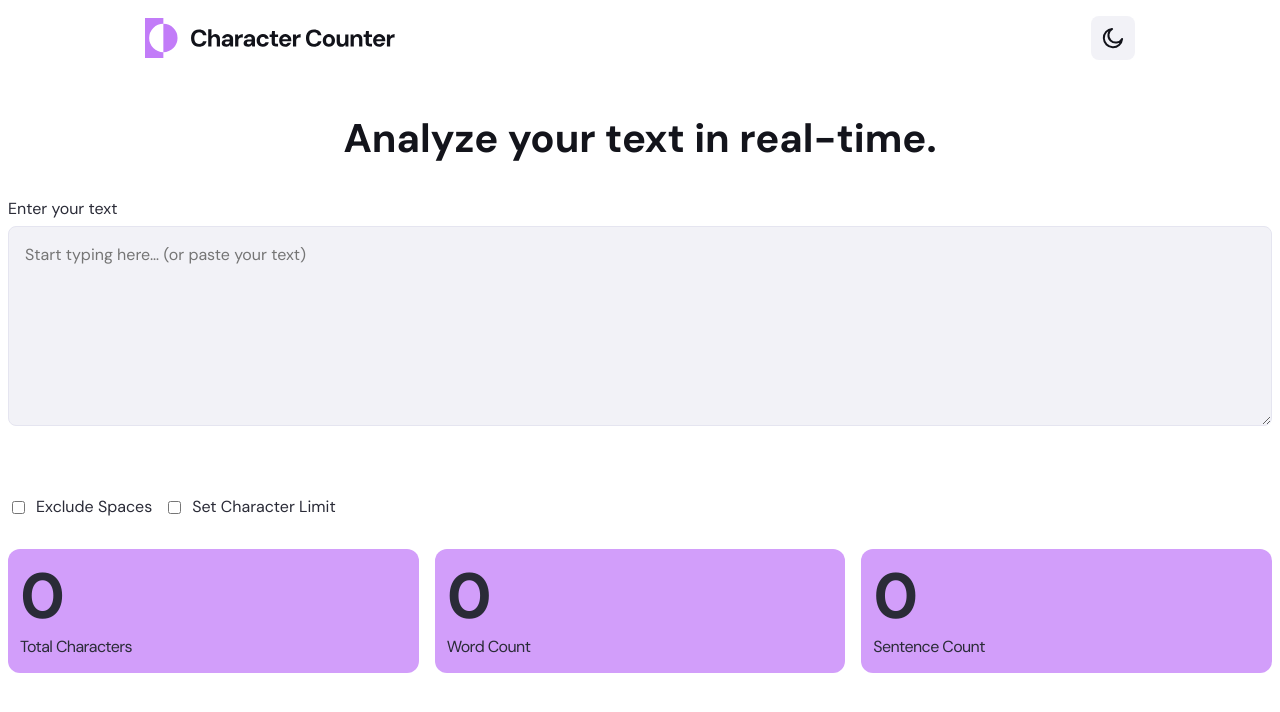
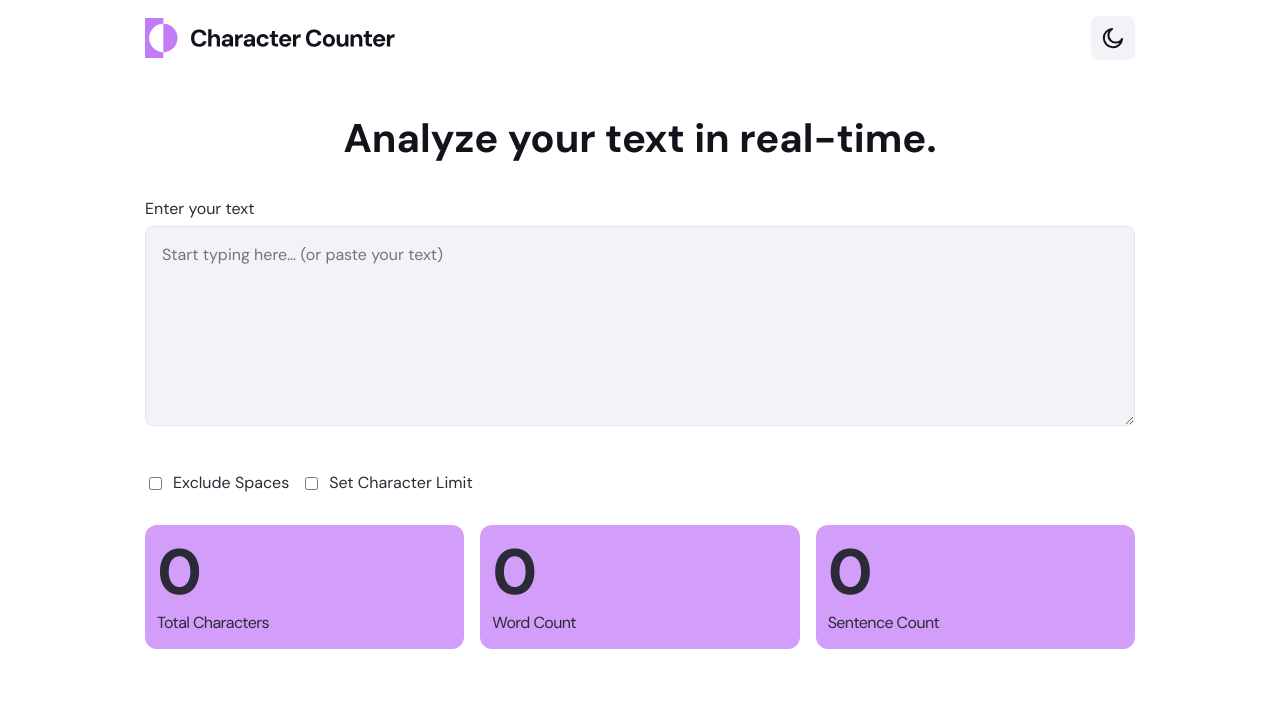
Before and after one commit to MattPahuta/character-counter-app, a React (Vite) app: page / in a window 1280 px wide. Shown: the top 712 px of the page. Built offline with nearby package versions, Linux system fonts and the light colour scheme; the HTML template or start-up script is replaced by a standard one.

Commit message:
Adjust interactive styles, warning logic

```diff
--- a/src/App.jsx
+++ b/src/App.jsx
@@ -62,7 +62,7 @@ function App() {
         <h1 className={styles.title}>
           Analyze your text in real-time.
         </h1>
-        <TextInput value={text} onChange={handleTextChange} />
+        <TextInput value={text} onChange={handleTextChange} hasError={limitExceeded} />
         {limitExceeded && (
           <LimitWarning characterLimit={characterLimit} charactersOverLimit={charactersOverLimit} />
         )}
--- a/src/App.module.css
+++ b/src/App.module.css
@@ -3,7 +3,8 @@
   max-width: var(--layout-app-max-width);
 } */
 .main {
-
+  max-width: var(--layout-app-max-width);
+  margin: 0 auto;
 }
 
 .title {
--- a/src/components/TextInput/TextInput.jsx
+++ b/src/components/TextInput/TextInput.jsx
@@ -1,6 +1,6 @@
 import styles from "./TextInput.module.css";
 
-function TextInput({ value, onChange }) {
+function TextInput({ value, onChange, hasError }) {
 
   return (
     <div className={styles.inputWrapper}>
@@ -8,7 +8,7 @@ function TextInput({ value, onChange }) {
 
       <textarea
         id="text-input"
-        className={styles.textarea}
+        className={`${styles.textarea} ${hasError ? styles.error : ""}`}
         value={value}
         onChange={onChange}
         placeholder="Start typing here… (or paste your text)"></textarea>
--- a/src/components/TextInput/TextInput.module.css
+++ b/src/components/TextInput/TextInput.module.css
@@ -1,5 +1,5 @@
 .inputWrapper {
-  margin-block-end: var(--spacing-500);
+  margin-block-end: var(--spacing-200);
   display: flex;
   flex-direction: column;
   gap: var(--spacing-100);
@@ -9,6 +9,7 @@
   width: 100%;
   min-height: 200px;
   field-sizing: content;
+  resize: vertical;
   padding: 1rem;
   border: 1px solid var(--color-neutral-200);
   background-color: var(--color-neutral-100);
@@ -17,7 +18,22 @@
   line-height: 1.5;
 }
 
+.textarea:hover {
+  cursor: pointer;
+}
+
 .textarea:focus-visible {
+  outline: none;
+  border-color: var(--color-purple-500);
+  box-shadow: 0 0 0.625rem rgba(210, 158, 250, 0.8);
+}
+
+/* .textarea:focus-visible {
   outline: 2px solid currentColor;
   outline-offset: 2px;
+} */
+
+.error {
+  border-color: var(--color-orange-800);
+  box-shadow: 0 0 0.5rem rgba(218, 55, 1, 0.8);
 }
--- a/src/styles/global.css
+++ b/src/styles/global.css
@@ -86,10 +86,12 @@
     /* purples */
     --color-purple-500: hsl(274, 90%, 73%);
     --color-purple-400: hsl(274, 90%, 80%);
+    --color-purple-box-shadow: rgb(210, 158, 250);
     /* yellow     */
     --color-yellow-500: hsl(37, 100%, 50%);
     /* oranges */
     --color-orange-800: hsl(15, 99%, 43%);
+    --color-orange-box-shadow: rgb(218, 55, 1);
     --color-orange-500: hsl(15, 99%, 67%);
 
     /* ─── Typography ────────────────────────────────────────────
```
